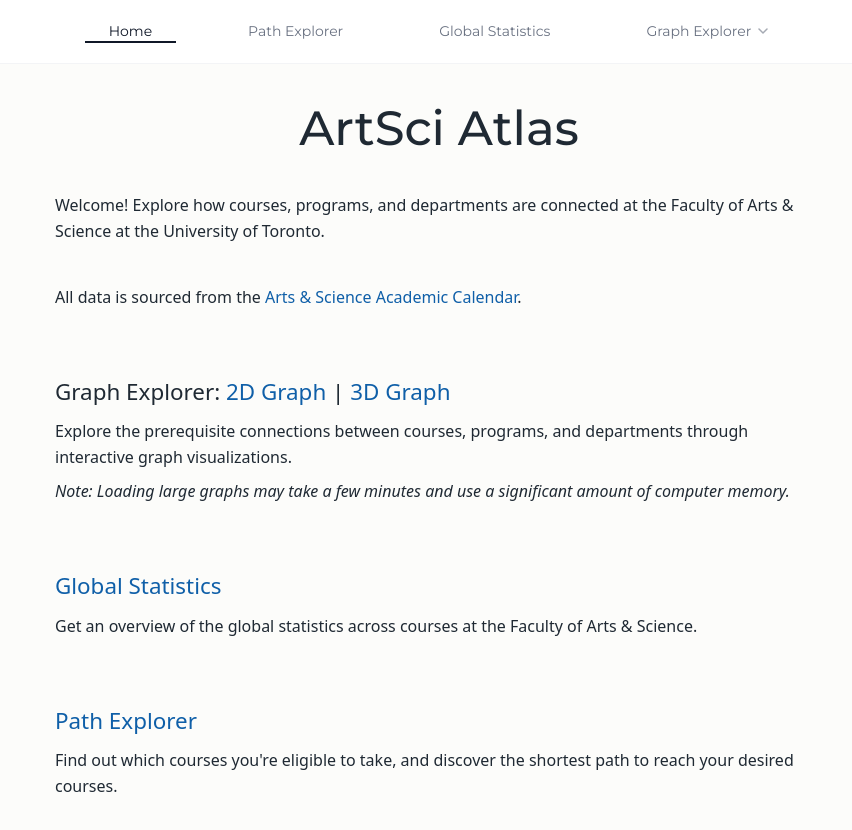
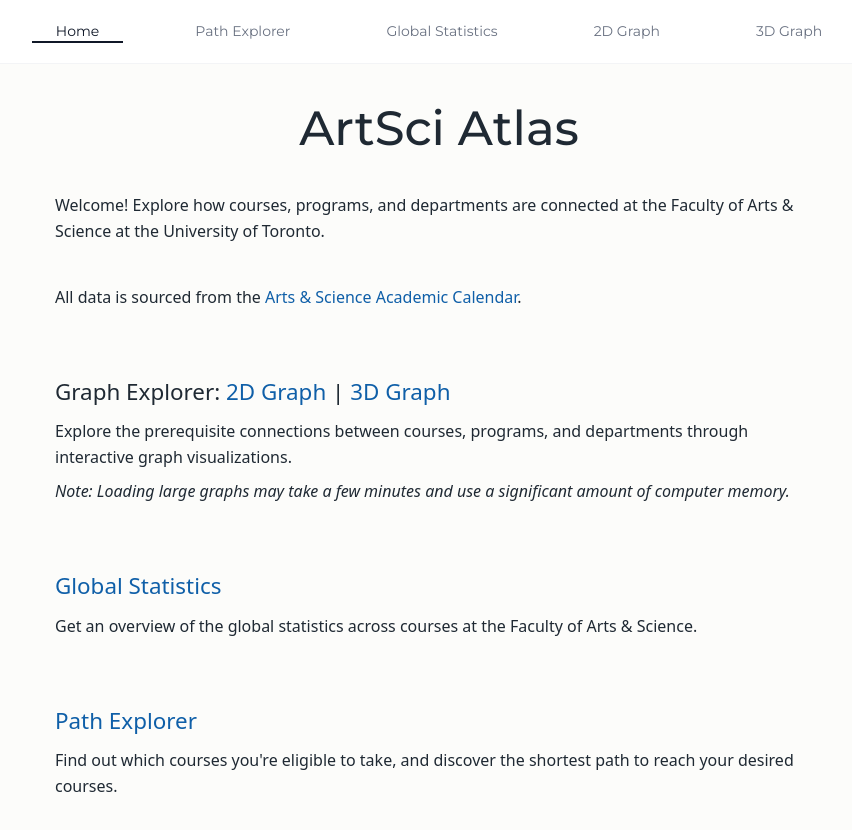
Before and after one commit to andrei-akopian/UofTExplorer, a React (Vite) app in the folder frontend/: page / in a window 1280 px wide. Shown: the top 830 px of the page, without its empty margins (201-1053 px from the left). Built offline with nearby package versions, Linux system fonts and the light colour scheme; a web font is replaced by a local one.

Commit message:
feat: remove graph dropdown from navbar

```diff
--- a/frontend/src/components/NavBar.tsx
+++ b/frontend/src/components/NavBar.tsx
@@ -5,9 +5,6 @@
   { label: "Home", href: "/" },
   { label: "Path Explorer", href: "/path-explorer" },
   { label: "Global Statistics", href: "/global-stats" },
-];
-
-const graphLinks = [
   { label: "2D Graph", href: "/graph/2d" },
   { label: "3D Graph", href: "/graph/3d" },
 ];
@@ -21,24 +18,6 @@
 
 export default function Navbar() {
   const { pathname } = useLocation();
-  const [dropdownOpen, setDropdownOpen] = useState(false);
-  const dropdownRef = useRef<HTMLDivElement>(null);
-
-  useEffect(() => {
-    function handleClickOutside(e: MouseEvent) {
-      if (
-        dropdownRef.current &&
-        !dropdownRef.current.contains(e.target as Node)
-      ) {
-        setDropdownOpen(false);
-      }
-    }
-    document.addEventListener("mousedown", handleClickOutside);
-    return () => document.removeEventListener("mousedown", handleClickOutside);
-  }, []);
-
-  const isGraphActive = graphLinks.some((l) => l.href === pathname);
-
   return (
     <nav className="flex h-16 items-center border-b border-gray-100 bg-white px-20 shadow-sm">
       {/* Nav links */}
@@ -48,49 +27,6 @@
             {label}
           </Link>
         ))}
-
-        {/* Graph Explorer dropdown */}
-        <div
-          className="relative flex h-full items-center font-sans"
-          ref={dropdownRef}
-        >
-          <button
-            onClick={() => setDropdownOpen((o) => !o)}
-            className={`flex items-center gap-1.5 ${navLink(isGraphActive)}`}
-          >
-            Graph Explorer
-            <svg
-              width="12"
-              height="12"
-              viewBox="0 0 12 12"
-              fill="none"
-              className={`opacity-60 transition-transform duration-200 ${dropdownOpen ? "rotate-180" : ""}`}
-            >
-              <path
-                d="M2 4l4 4 4-4"
-                stroke="currentColor"
-                strokeWidth="1.5"
-                strokeLinecap="round"
-                strokeLinejoin="round"
-              />
-            </svg>
-          </button>
-
-          {dropdownOpen && (
-            <div className="absolute top-full left-0 z-50 mt-px min-w-40 rounded-xl border border-gray-200 bg-white py-1.5 shadow-lg">
-              {graphLinks.map(({ label, href }) => (
-                <Link
-                  key={href}
-                  to={href}
-                  onClick={() => setDropdownOpen(false)}
-                  className="block px-4 py-2.5 font-sans text-sm text-gray-600 transition-colors duration-100 hover:bg-gray-50 hover:text-gray-900"
-                >
-                  {label}
-                </Link>
-              ))}
-            </div>
-          )}
-        </div>
       </div>
     </nav>
   );
```
